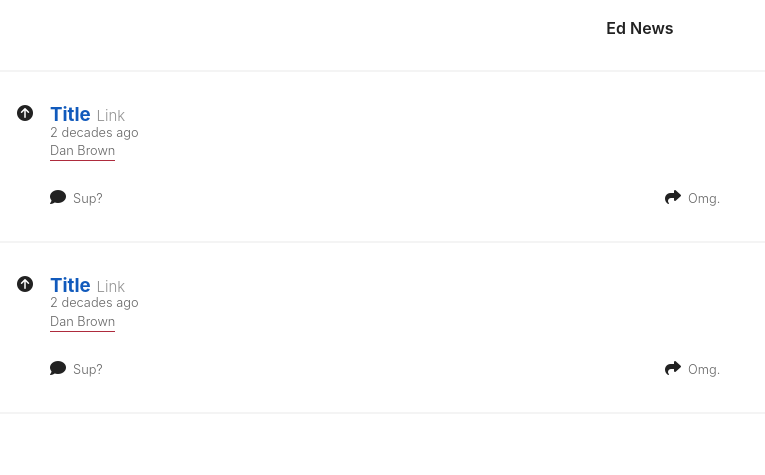
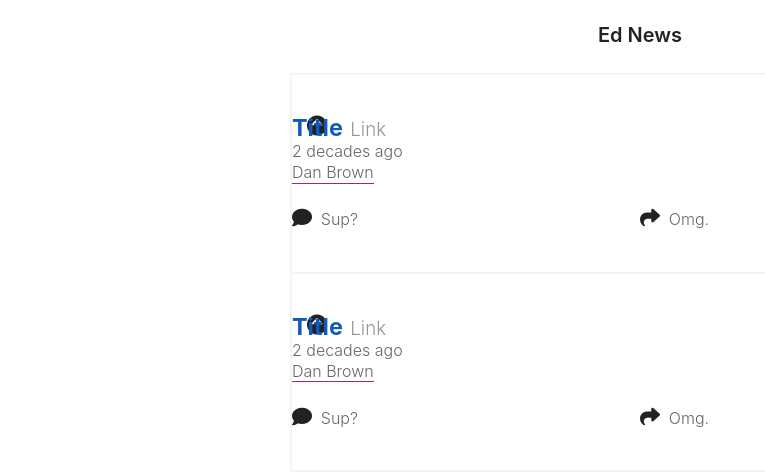
Before and after one commit to brettimus/newsy-news, a website: page index.html in a window 1280 px wide. Shown: the whole page, without its empty margins (0-765 px from the left). Drawn offline with nearby package versions, Linux system fonts and the light colour scheme.

Commit message:
Add iPad breakpoint with a few responsive styles on the main feed

```diff
--- a/css/style.scss
+++ b/css/style.scss
@@ -21,6 +21,8 @@ $semi   : 600;
 
 body {
   font-family: $sans-serif;
+  -moz-font-smoothing: antialiased;
+  -webkit-font-smoothing: antialiased;
 }
 
 a {
@@ -32,8 +34,7 @@ header {
   nav {
     box-sizing: border-box;
     font-weight: $semi;
-    height: 70px;
-    padding: 1.2em .5em 1.4em;
+    padding: 1.2em .5em 1.3em;
     text-align: center;
   }
 }
@@ -45,7 +46,9 @@ header {
 .item {
   border-bottom: solid 2px $white-ish;
   box-sizing: border-box;
-  padding: 2em 0;
+  margin: 0 auto;
+  max-width: 700px;
+  padding: 1.8em 0;
   padding-left: 50px; // for upvote
   position: relative;
   width: 100%;
@@ -67,7 +70,7 @@ header {
 }
 
 .item-main {
-  overflow-x: hidden;
+  overflow: hidden;
 }
 
 .item-body {
@@ -140,7 +143,7 @@ header {
 
 // NEEDS a rethink
 // i'd be a fan of doing fixed-width item actions.
-// they don't need to be as big as they are!
+// they don't need to be as wide as they are right now!
 .item-action-container {
   min-height: 48px;
   position: relative;
@@ -161,6 +164,8 @@ header {
   right: 0;
 }
 
+
+// TIL ipad and ipad mini both render at 768px for the browser! neat
 /*
  * PURE Breakpoints
  *
@@ -170,3 +175,17 @@ header {
  * xl  @media screen and (min-width: 80em) ≥ 1280px  .pure-u-xl-*
  *
  */
+
+@media only screen and (min-width: 48em) {
+  body {
+    font-size: 1.25em;
+  }
+
+  .item {
+    border-left: solid 2px $white-ish;
+    border-right: solid 2px $white-ish;
+    padding: 2em 0;
+    width: 99%;
+    width: calc(100% - 4px);
+  }
+}
```
Also changed, not shown: css/style.css, 1 other file.
